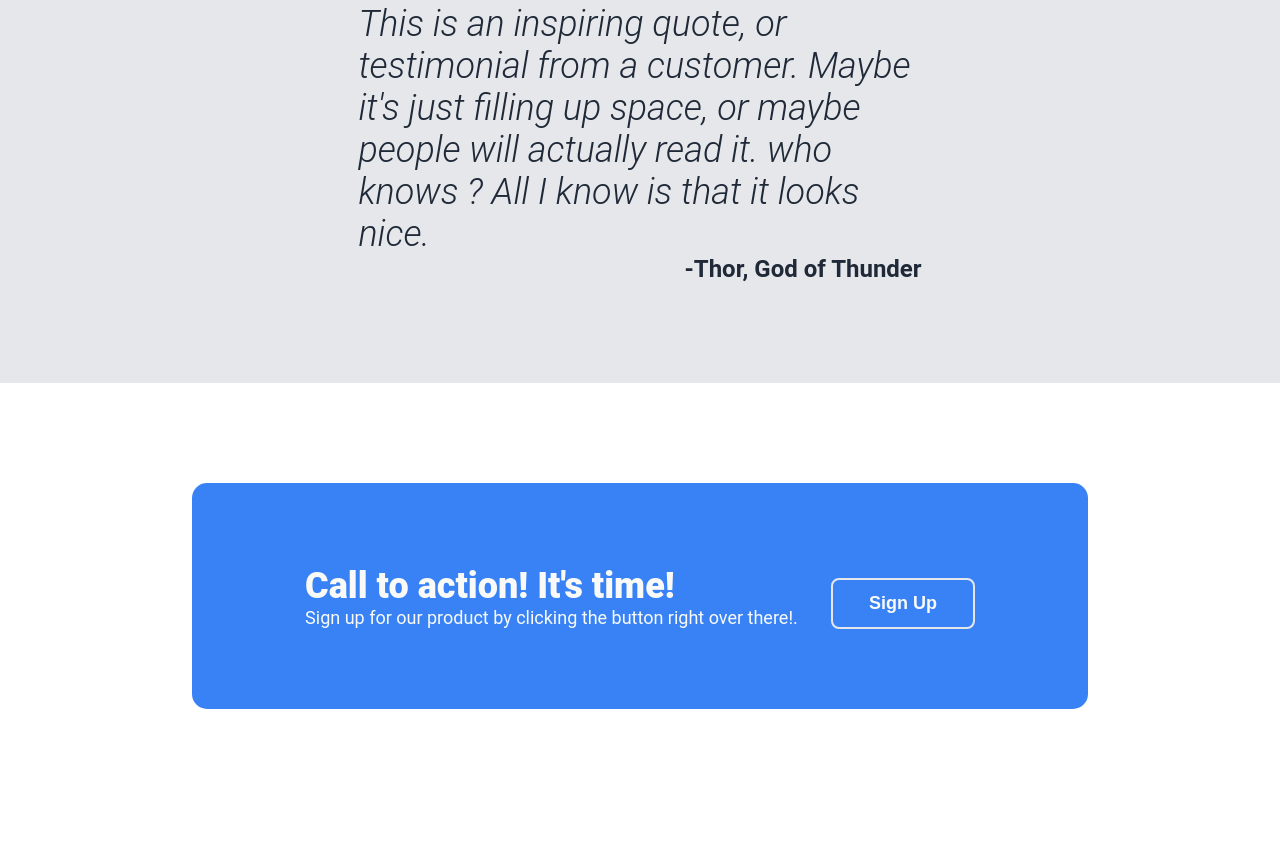
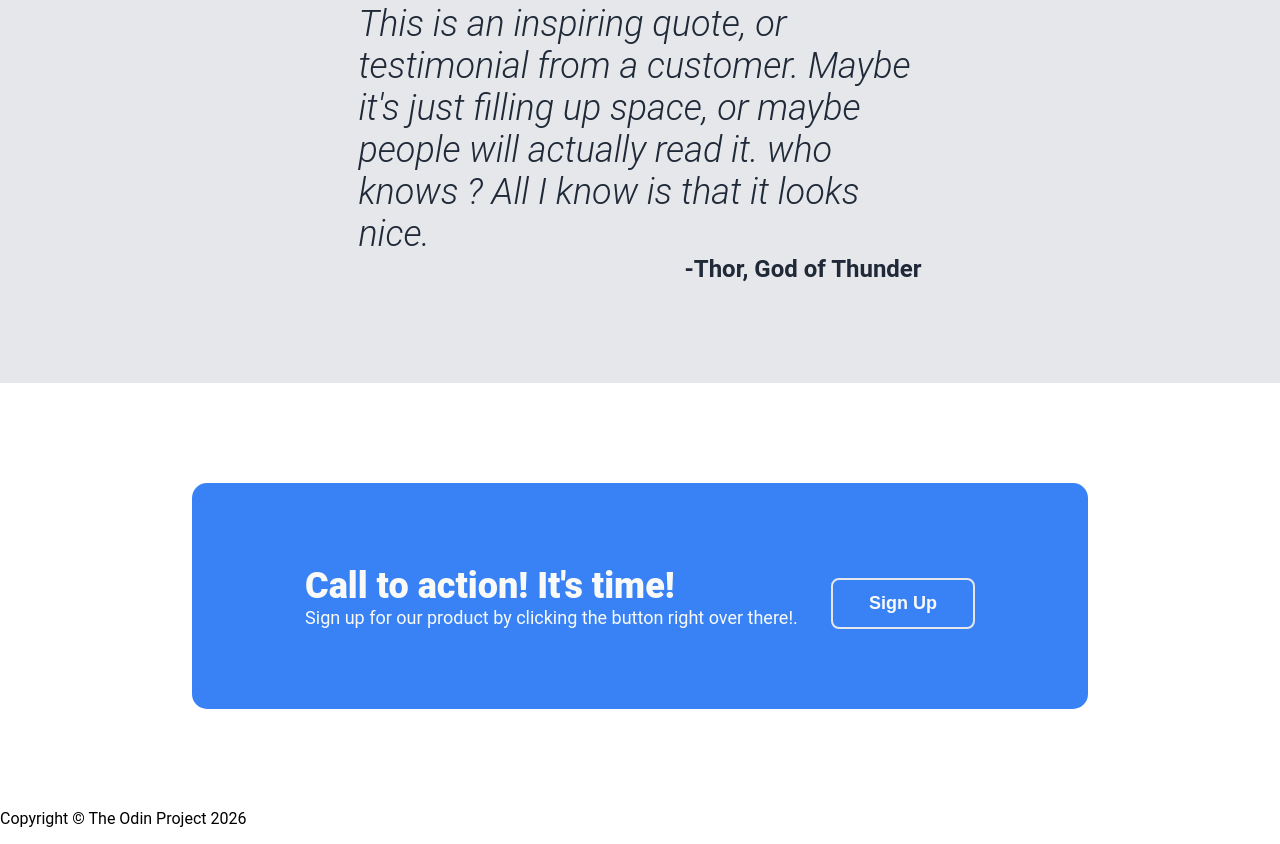
Before and after one commit to bRezha/Top_Landing-Pages, a plain HTML site: page index.html in a window 1280 px wide. Shown: the part 1152-1996 px from the top of the page. Before the commit the page ends 1961 px from the top, so only its background shows below. Drawn offline with Linux system fonts and the light colour scheme.

Commit message:
feat: add footer section for html structure

```diff
--- a/index.html
+++ b/index.html
@@ -100,5 +100,9 @@
       </div>
       <button class="final-cta-button">Sign Up</button>
     </section>
+
+    <footer class="footer">
+      <p class="footer-text">Copyright &copy; The Odin Project 2026</p>
+    </footer>
   </body>
 </html>
```
